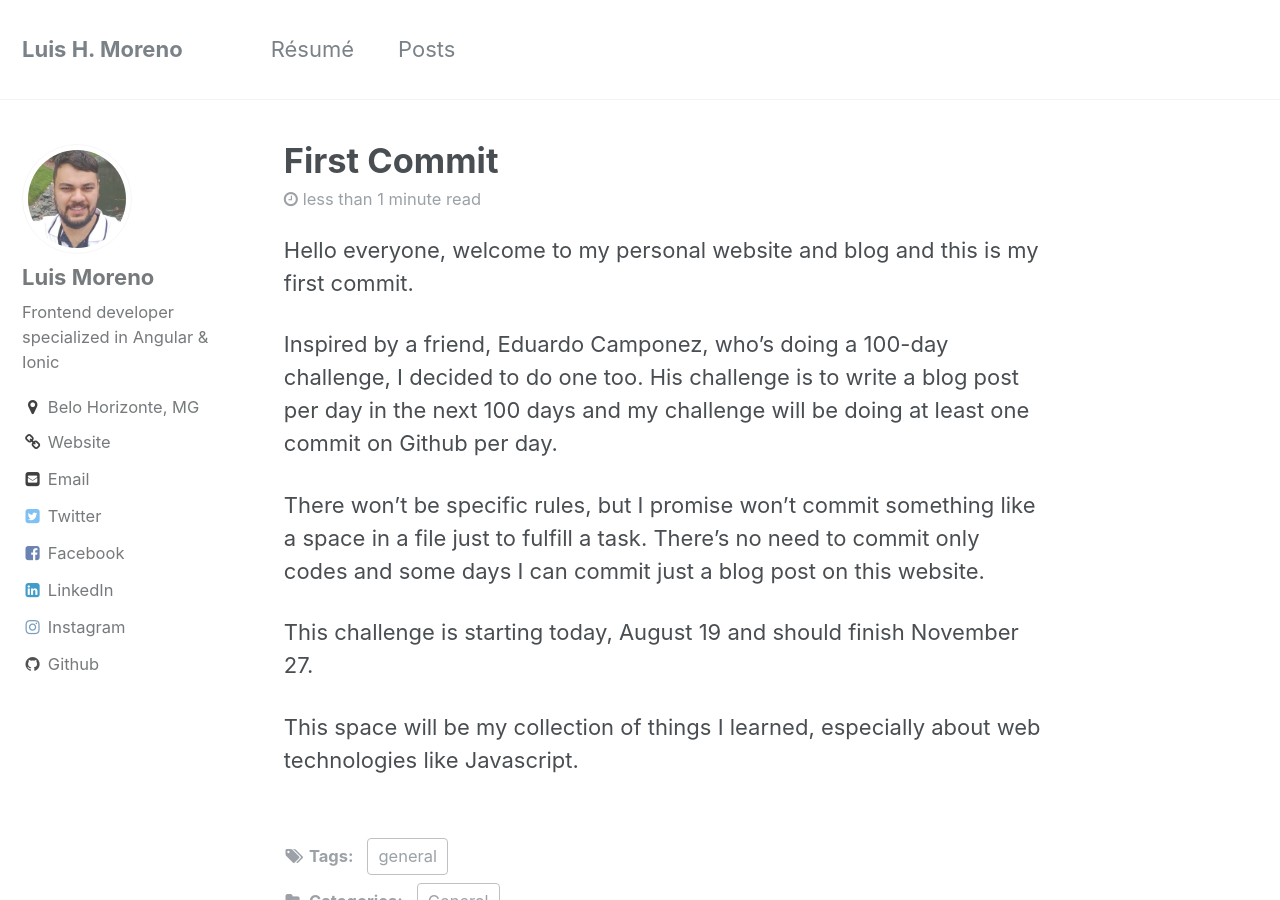
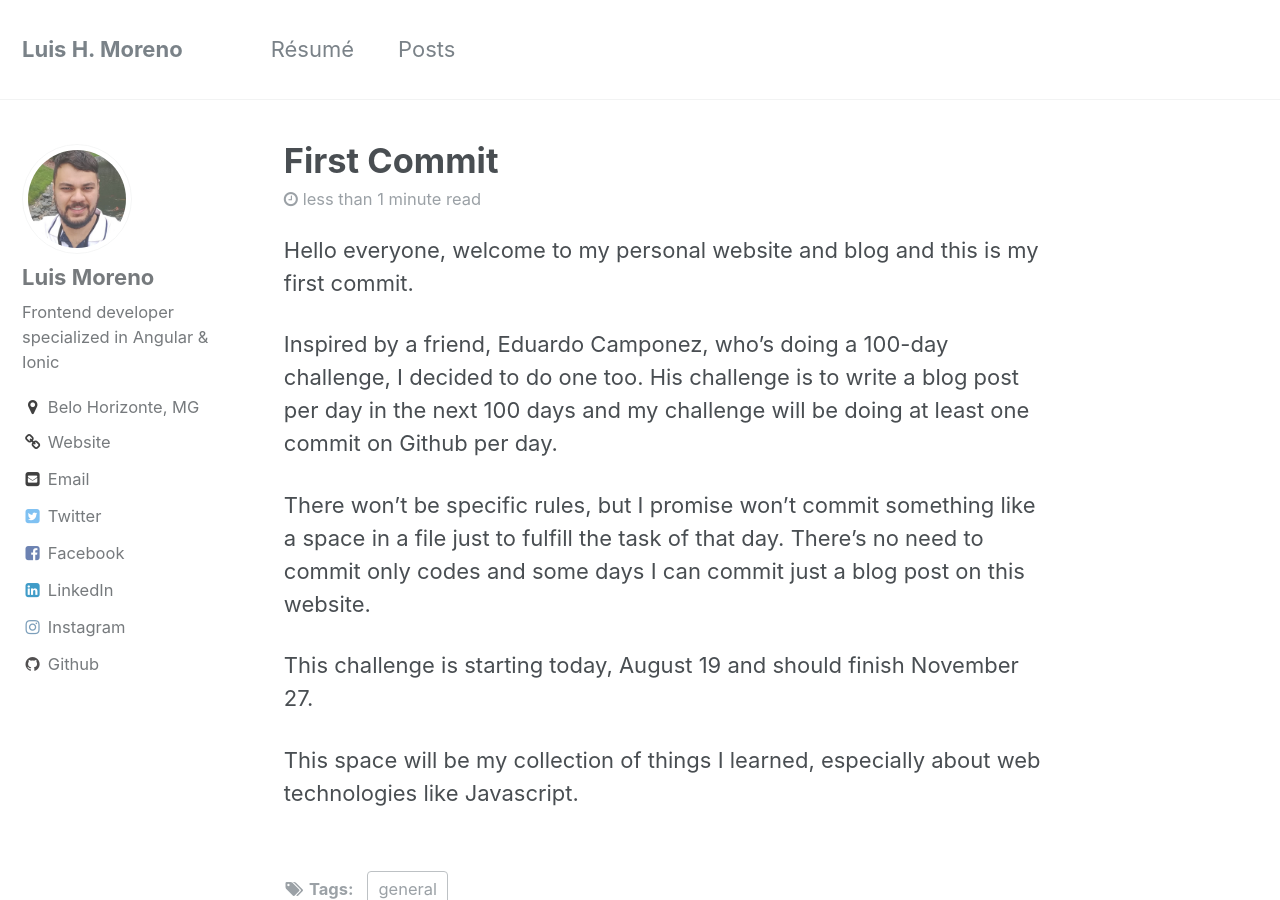
Before and after one commit to luishmcmoreno/luishmcmoreno.github.io, a Jekyll site: the page built from _posts/2017-08-19-first-commit.md, in a window 1280 px wide and 900 px high. Built offline with Jekyll 4.4.1, drawn with Linux system fonts in a browser that asks for light colours; comment, search, counter and statistics services are not loaded.

Commit message:
typo fix

```diff
--- a/_posts/2017-08-19-first-commit.md
+++ b/_posts/2017-08-19-first-commit.md
@@ -10,7 +10,7 @@ Hello everyone, welcome to my personal website and blog and this is my first com
 
 Inspired by a friend, Eduardo Camponez, who's doing a 100-day challenge, I decided to do one too. His challenge is to write a blog post per day in the next 100 days and my challenge will be doing at least one commit on Github per day.
 
-There won't be specific rules, but I promise won't commit something like a space in a file just to fulfill a task. There's no need to commit only codes and some days I can commit just a blog post on this website.
+There won't be specific rules, but I promise won't commit something like a space in a file just to fulfill the task of that day. There's no need to commit only codes and some days I can commit just a blog post on this website.
 
 This challenge is starting today, August 19 and should finish November 27.
 
```
